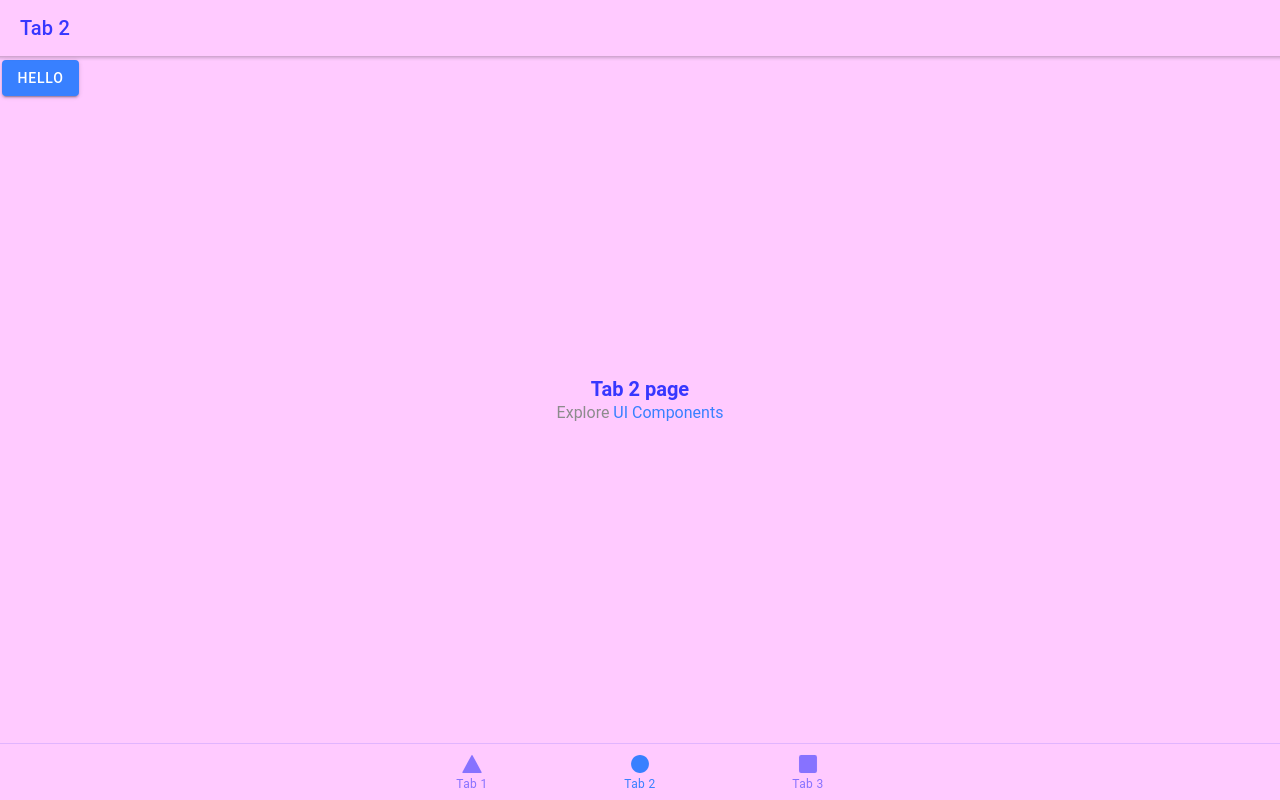
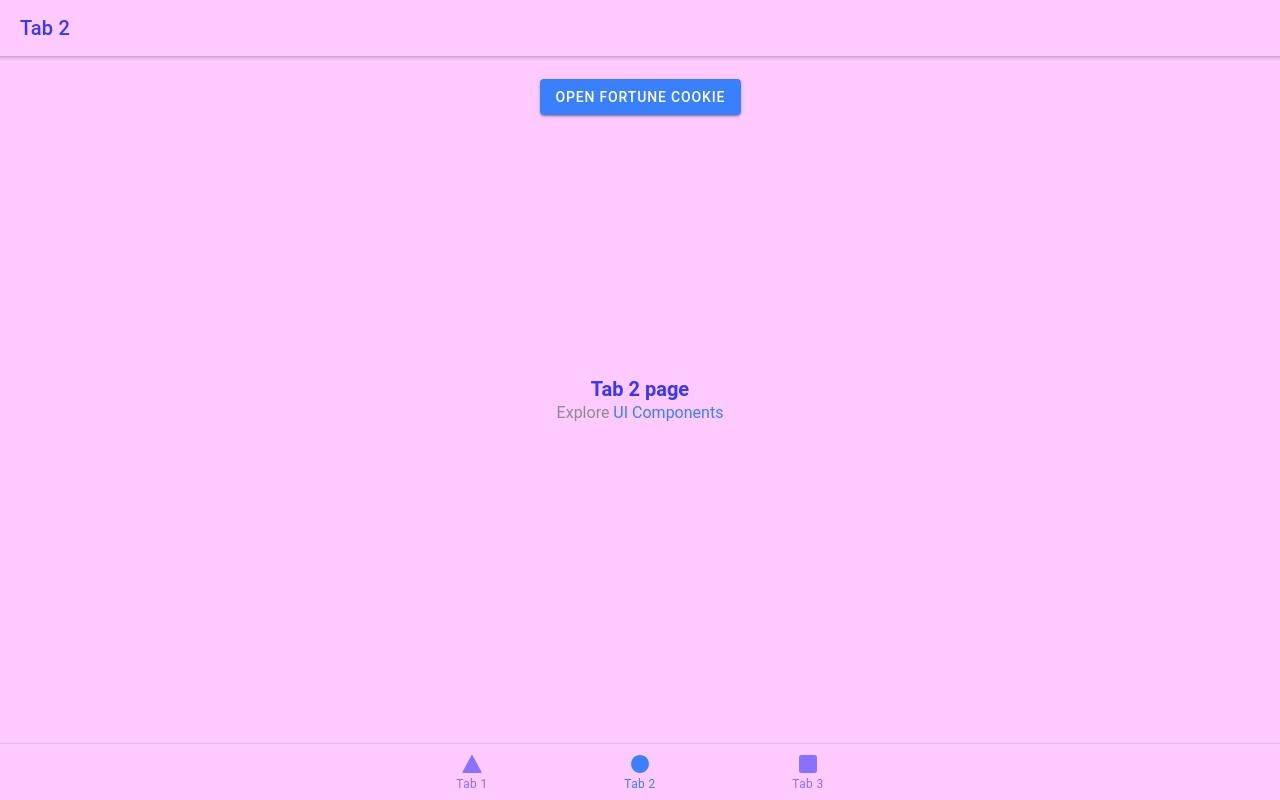
Before and after one commit to nbezzala/ionicReactApp, a React (Create React App) app: page /tab2 in a window 1280 px wide. Built offline with nearby package versions, Linux system fonts and the light colour scheme.

Commit message:
centered the button

```diff
--- a/src/components/FortuneCookie.tsx
+++ b/src/components/FortuneCookie.tsx
@@ -1,5 +1,6 @@
-import {IonButton, IonCard, IonCardContent} from '@ionic/react';
+import {IonIcon, IonButton, IonCard, IonCardContent} from '@ionic/react';
 import {useState} from 'react';
+import { walk } from 'ionicons/icons';
 
 
 export default function FortuneCookie() {
@@ -16,6 +17,7 @@ export default function FortuneCookie() {
   if(fortune) {
     content =
       <IonCard>
+      <IonIcon icon={walk} slot="start" />
         <IonCardContent>
           {fortune}
         </IonCardContent>
@@ -23,12 +25,13 @@ export default function FortuneCookie() {
   }
 
   return (
-    <>
-    <IonButton onClick={handleClick}>
-      Hello
-    </IonButton>
+    <div class="ion-text-center">
+      <br />
+      <IonButton onClick={handleClick}>
+        Open Fortune Cookie
+      </IonButton>
     {content}
 
-    </>
+    </div>
   );
 }
```
